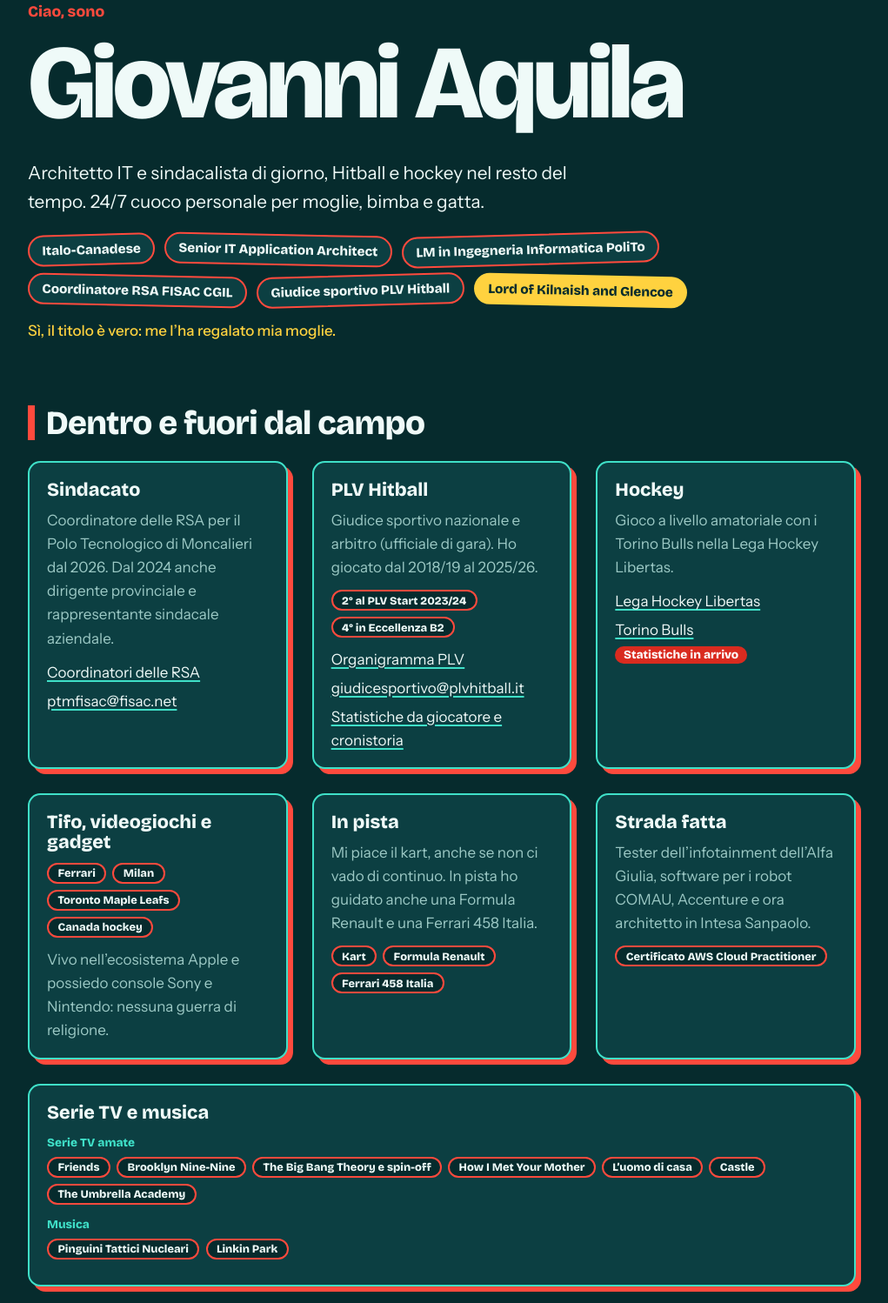
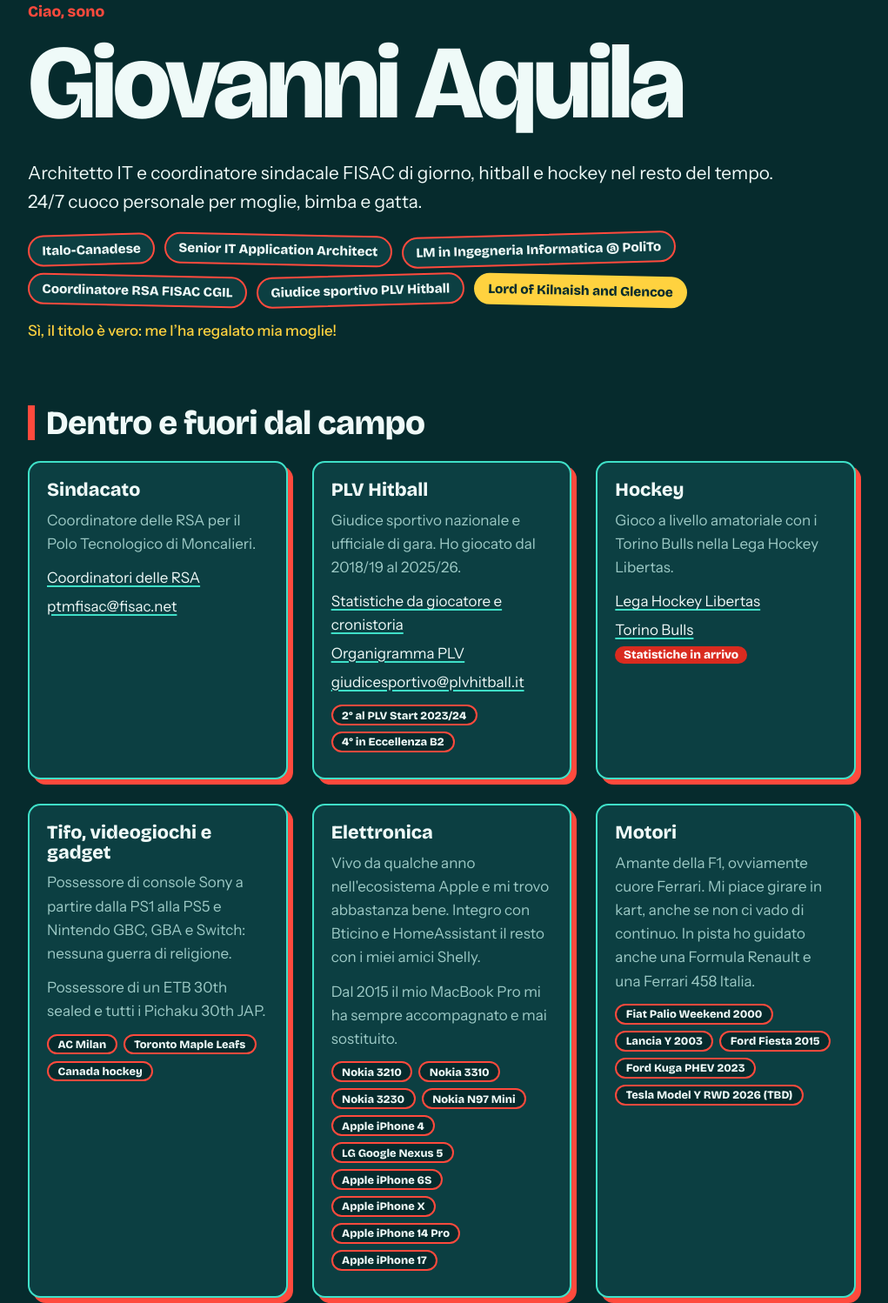
Before and after one commit to giovanniaquila92/sito-vetrina, a plain HTML site: page index.html in a window 1280 px wide. Shown: the part 45-1543 px from the top of the page at 87% size, without its empty margins (132-1153 px from the left). Drawn offline with nearby package versions, Linux system fonts and the light colour scheme.

Commit message:
refactor: update personal bio, card content, and layout styles in index.html

```diff
--- a/index.html
+++ b/index.html
@@ -108,7 +108,7 @@
 
     .lead {
       font-size: 1.3rem;
-      max-width: 40rem;
+      max-width: 56rem;
       margin: 1.5rem 0 1.25rem
     }
 
@@ -345,17 +345,17 @@
     <header>
       <p class="hello">Ciao, sono</p>
       <h1>Giovanni Aquila</h1>
-      <p class="lead">Architetto IT e sindacalista di giorno, Hitball e hockey nel resto del tempo. 24/7 cuoco personale
-        per moglie, bimba e gatta.</p>
+      <p class="lead">Architetto IT e coordinatore sindacale FISAC di giorno, hitball e hockey nel resto del tempo. <br>
+        24/7 cuoco personale per moglie, bimba e gatta.</p>
       <ul class="stickers">
         <li tabindex="0">Italo-Canadese</li>
         <li tabindex="0">Senior IT Application Architect</li>
-        <li tabindex="0">LM in Ingegneria Informatica PoliTo</li>
+        <li tabindex="0">LM in Ingegneria Informatica @ PoliTo</li>
         <li tabindex="0">Coordinatore RSA FISAC CGIL</li>
         <li tabindex="0">Giudice sportivo PLV Hitball</li>
         <li tabindex="0" class="lord">Lord of Kilnaish and Glencoe</li>
       </ul>
-      <p class="lordnote">Sì, il titolo è vero: me l’ha regalato mia moglie.</p>
+      <p class="lordnote">Sì, il titolo è vero: me l’ha regalato mia moglie!</p>
     </header>
 
     <section id="me">
@@ -363,8 +363,7 @@
       <div class="grid">
         <article class="card">
           <h3>Sindacato</h3>
-          <p>Coordinatore delle RSA per il Polo Tecnologico di Moncalieri dal 2026. Dal 2024 anche dirigente provinciale
-            e rappresentante sindacale aziendale.</p>
+          <p>Coordinatore delle RSA per il Polo Tecnologico di Moncalieri.</p>
           <ul>
             <li><a href="https://fisacgruppointesasanpaolo.it/chi-dove-cosa/coordinatori-delle-rsa/">Coordinatori delle
                 RSA</a></li>
@@ -373,17 +372,18 @@
         </article>
         <article class="card">
           <h3>PLV Hitball</h3>
-          <p>Giudice sportivo nazionale e arbitro (ufficiale di gara). Ho giocato dal 2018/19 al 2025/26.</p>
+          <p>Giudice sportivo nazionale e ufficiale di gara. Ho giocato dal 2018/19 al 2025/26.</p>
+          <ul>
+            <li><a href="https://referto.plvhitball.it/index.php?route=team/player/view&amp;player_id=176">Statistiche
+                da giocatore e cronistoria</a></li>
+            <li><a href="https://www.plvhitball.it/organigramma/">Organigramma PLV</a></li>
+            <li><a href="mailto:giudicesportivo@plvhitball.it">giudicesportivo@plvhitball.it</a></li>
+          </ul>
           <ul class="tags">
             <li>2° al PLV Start 2023/24</li>
             <li>4° in Eccellenza B2</li>
           </ul>
-          <ul>
-            <li><a href="https://www.plvhitball.it/organigramma/">Organigramma PLV</a></li>
-            <li><a href="mailto:giudicesportivo@plvhitball.it">giudicesportivo@plvhitball.it</a></li>
-            <li><a href="https://referto.plvhitball.it/index.php?route=team/player/view&amp;player_id=176">Statistiche
-                da giocatore e cronistoria</a></li>
-          </ul>
+
         </article>
         <article class="card">
           <h3>Hockey</h3>
@@ -396,22 +396,44 @@
         </article>
         <article class="card">
           <h3>Tifo, videogiochi e gadget</h3>
+          <p>Possessore di console Sony a partire dalla PS1 alla PS5 e Nintendo GBC, GBA e Switch: nessuna guerra di
+            religione.</p>
+          <p>Possessore di un ETB 30th sealed e tutti i Pichaku 30th JAP.</p>
           <ul class="tags">
-            <li>Ferrari</li>
-            <li>Milan</li>
+            <li>AC Milan</li>
             <li>Toronto Maple Leafs</li>
             <li>Canada hockey</li>
           </ul>
-          <p>Vivo nell’ecosistema Apple e possiedo console Sony e Nintendo: nessuna guerra di religione.</p>
         </article>
         <article class="card">
-          <h3>In pista</h3>
-          <p>Mi piace il kart, anche se non ci vado di continuo. In pista ho guidato anche una Formula Renault e una
+          <h3>Elettronica</h3>
+          <p>Vivo da qualche anno nell'ecosistema Apple e mi trovo abbastanza bene. Integro con Bticino e HomeAssistant
+            il resto con i miei amici Shelly.</p>
+          <p>Dal 2015 il mio MacBook Pro mi ha sempre accompagnato e mai sostituito.</p>
+          <ul class="tags">
+            <li>Nokia 3210</li>
+            <li>Nokia 3310</li>
+            <li>Nokia 3230</li>
+            <li>Nokia N97 Mini</li>
+            <li>Apple iPhone 4</li>
+            <li>LG Google Nexus 5</li>
+            <li>Apple iPhone 6S</li>
+            <li>Apple iPhone X</li>
+            <li>Apple iPhone 14 Pro</li>
+            <li>Apple iPhone 17</li>
+          </ul>
+        </article>
+        <article class="card">
+          <h3>Motori</h3>
+          <p>Amante della F1, ovviamente cuore Ferrari. Mi piace girare in kart, anche se non ci vado di continuo. In
+            pista ho guidato anche una Formula Renault e una
             Ferrari 458 Italia.</p>
           <ul class="tags">
-            <li>Kart</li>
-            <li>Formula Renault</li>
-            <li>Ferrari 458 Italia</li>
+            <li>Fiat Palio Weekend 2000</li>
+            <li>Lancia Y 2003</li>
+            <li>Ford Fiesta 2015</li>
+            <li>Ford Kuga PHEV 2023</li>
+            <li>Tesla Model Y RWD 2026 (TBD)</li>
           </ul>
         </article>
         <article class="card">
@@ -468,18 +490,21 @@
       <div class="grid">
         <article class="card">
           <h3><a href="https://hitball.giovanniaquila.com">Calendari delle squadre</a></h3>
-          <p>Le squadre Hitball e i loro file ICS da scaricare.</p>
+          <p>I link per avere sincronizzate le partite delle squadre di hitball con il calendario di Google, Outlook e
+            iCal.</p>
           <span class="dom">hitball.giovanniaquila.com</span>
         </article>
         <article class="card">
           <h3><a href="https://hitball.giovanniaquila.com/arbitri">Calendari degli arbitri</a></h3>
-          <p>Gestione degli ICS per gli arbitri di Hitball.</p>
+          <p>I link per avere sincronizzate le partite per gli arbitri di hitball con il calendario di Google, Outlook e
+            iCal.</p>
           <span class="dom">hitball.giovanniaquila.com/arbitri</span>
         </article>
         <article class="card">
           <h3><a href="https://bulls.giovanniaquila.com/">Torino Bulls</a></h3>
-          <p>ICS delle squadre dei Torino Bulls nei campionati LHL Hockey Libertas, per le varie categorie.</p>
-          <span class="dom">bulls.giovanniaquila.com/torino-bulls</span>
+          <p>I link per avere sincronizzate le partite delle squadre dei Torino Bulls nei campionati LHL Hockey
+            Libertas, per le varie categorie.</p>
+          <span class="dom">bulls.giovanniaquila.com</span>
         </article>
         <article class="card">
           <span class="badge">privato</span>
```
